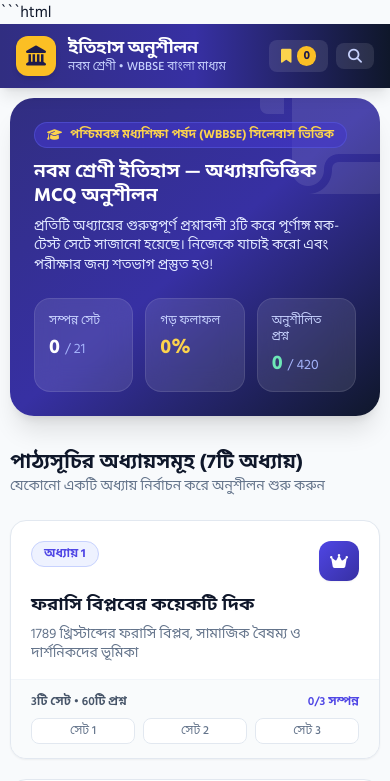
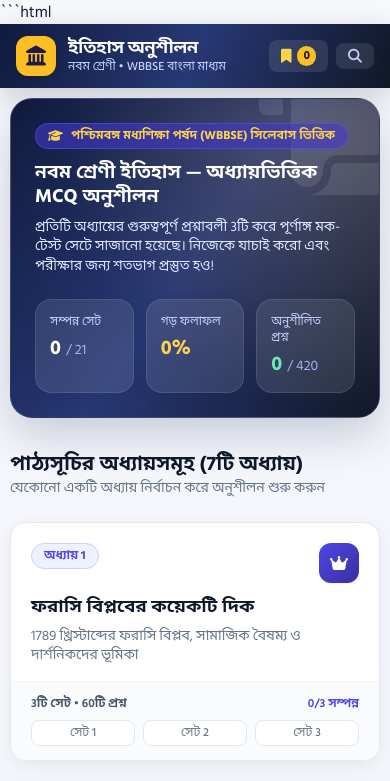
Before and after one commit to priyanshisharma31226-cpu/Class-9-history-MCQ-wbbse, a plain HTML site: page index.html in a window 390 px wide. Shown: the top 781 px of the page. Drawn offline with nearby package versions, Linux system fonts and the light colour scheme.

Commit message:
Add professional styling and animations to index.html

```diff
--- a/index.html
+++ b/index.html
@@ -1857,6 +1857,110 @@
     line-height: 1.4;
   }
 }
+
+/* PROFESSIONAL VERSION 2.0 */
+
+:root {
+  --navy: #101b3d;
+  --gold: #f5bd4f;
+}
+
+html {
+  scroll-behavior: smooth;
+}
+
+body {
+  background: linear-gradient(180deg, #f7f8fc, #edf1f9);
+  color: #111b36;
+}
+
+header {
+  background: linear-gradient(
+    110deg, #101b3d, #273875, #101827
+  ) !important;
+  box-shadow: 0 8px 28px rgba(15,23,42,.18) !important;
+}
+
+#app-container {
+  padding-top: 25px;
+  padding-bottom: 40px;
+}
+
+#app-container > .fade-in {
+  animation: professionalEntry .4s ease both;
+}
+
+@keyframes professionalEntry {
+  from {
+    opacity: 0;
+    transform: translateY(10px);
+  }
+  to {
+    opacity: 1;
+    transform: translateY(0);
+  }
+}
+
+#app-container .bg-gradient-to-br.from-indigo-900 {
+  background-image:
+    radial-gradient(
+      circle at 88% 12%,
+      rgba(245,189,79,.18),
+      transparent 17rem
+    ),
+    linear-gradient(
+      125deg, #101b3d, #273875, #111827
+    ) !important;
+  box-shadow: 0 18px 44px rgba(22,34,78,.20);
+  border: 1px solid rgba(255,255,255,.13);
+}
+
+#app-container .rounded-2xl.border,
+#app-container .rounded-2xl.bg-white {
+  box-shadow: 0 5px 18px rgba(15,23,42,.06);
+  transition: all .25s ease;
+}
+
+#app-container .group:hover {
+  transform: translateY(-4px);
+  box-shadow: 0 16px 34px rgba(30,41,89,.12);
+}
+
+#app-container button {
+  transition: all .2s ease;
+}
+
+#app-container button:active {
+  transform: scale(.98);
+}
+
+#custom-modal > div {
+  border-radius: 22px;
+  box-shadow: 0 28px 80px rgba(2,6,23,.28);
+}
+
+footer {
+  background: rgba(255,255,255,.9) !important;
+  backdrop-filter: blur(12px);
+}
+
+@media(max-width:640px) {
+  #app-container {
+    padding-left: 16px;
+    padding-right: 16px;
+  }
+
+  #app-container .rounded-3xl {
+    border-radius: 22px;
+  }
+}
+
+@media(prefers-reduced-motion:reduce) {
+  *, *::before, *::after {
+    animation-duration: .01ms !important;
+    transition-duration: .01ms !important;
+  }
+    }
 </style>
 
 <script>
```
